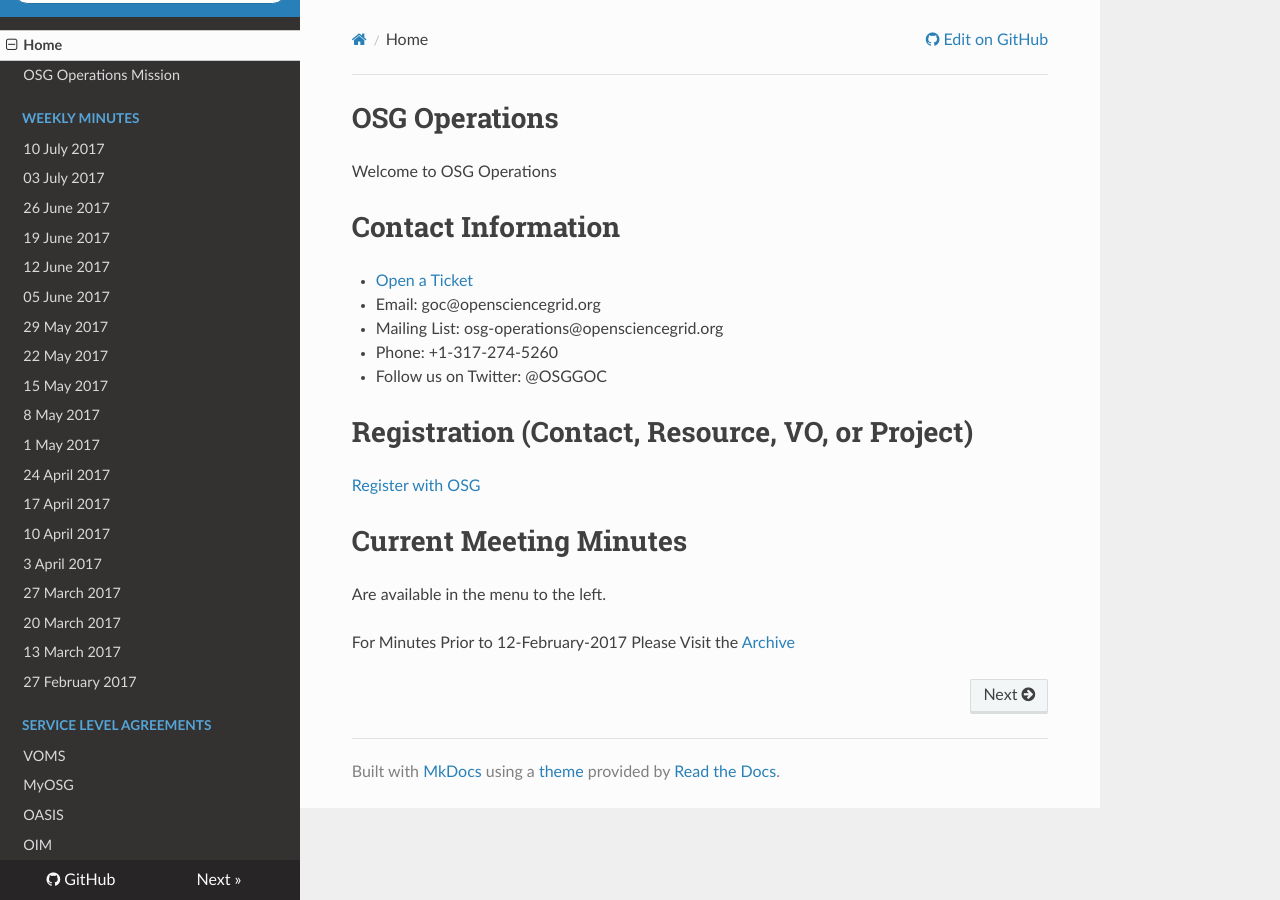
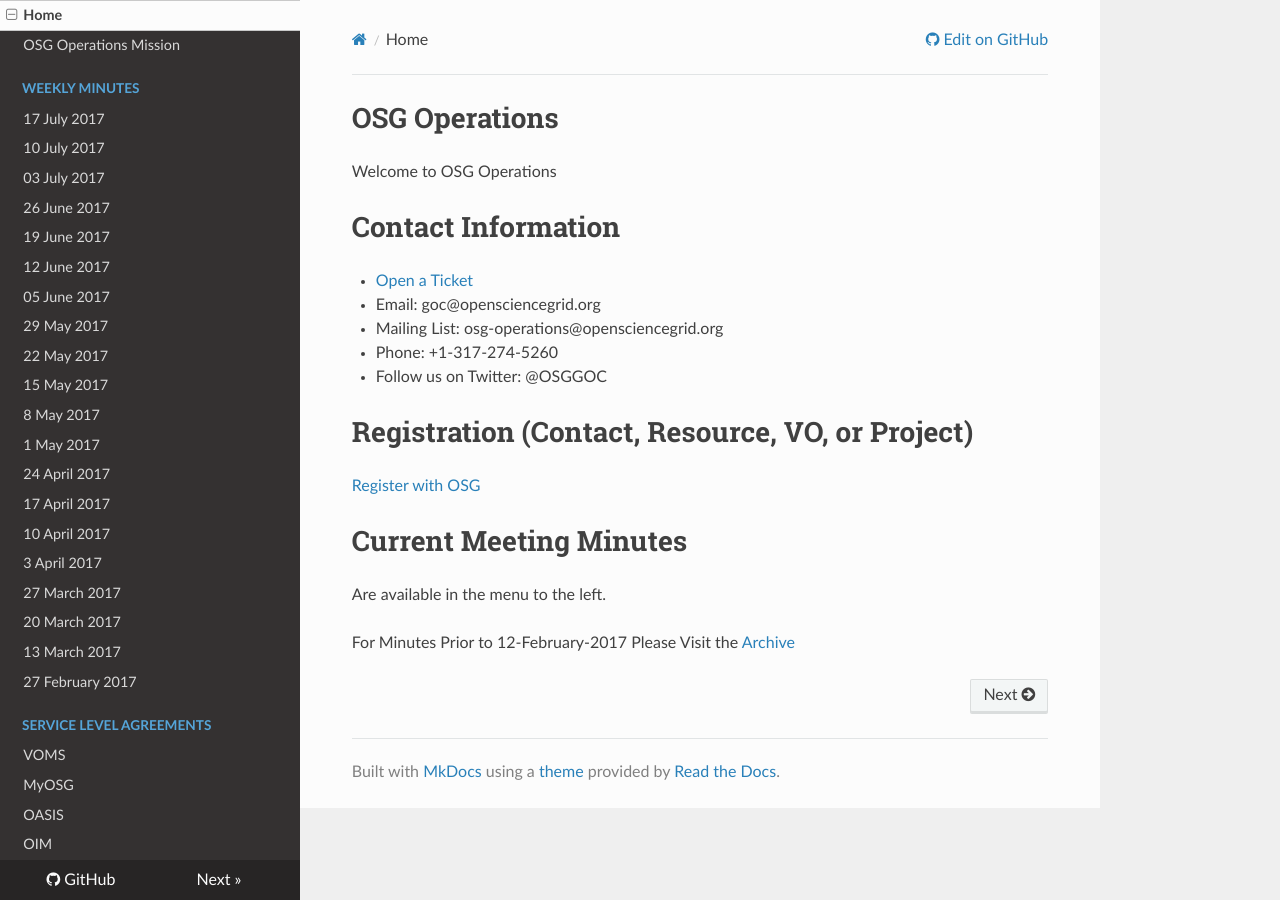
Before and after one commit to osg-htc/operations, an MkDocs documentation site: the page built from docs/index.md, in a window 1280 px wide. Built offline with MkDocs 1.6.1, drawn with Linux system fonts in a browser that asks for light colours; nearby versions of some CDN libraries; old or Windows-style settings are respelled for this version of MkDocs.

Commit message:
Update mkdocs.yml

```diff
--- a/mkdocs.yml
+++ b/mkdocs.yml
@@ -10,6 +10,7 @@
 - Home: 'index.md'
 - OSG Operations Mission: 'mission.md'
 - Weekly Minutes:
+  - '17 July 2017': 'WeeklyMinutes/17Jul2017.md'
   - '10 July 2017': 'WeeklyMinutes/10Jul2017.md'
   - '03 July 2017': 'WeeklyMinutes/03Jul2017.md'
   - '26 June 2017': 'WeeklyMinutes/26Jun2017.md'
```
